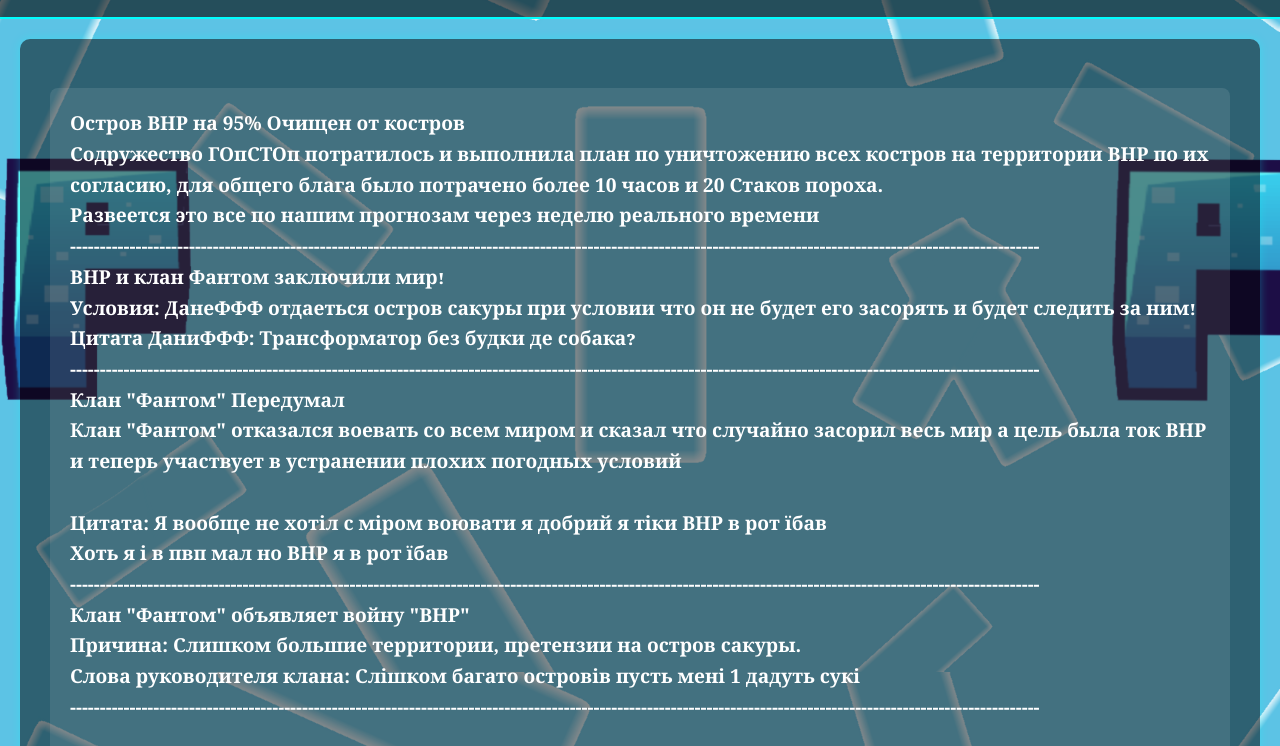
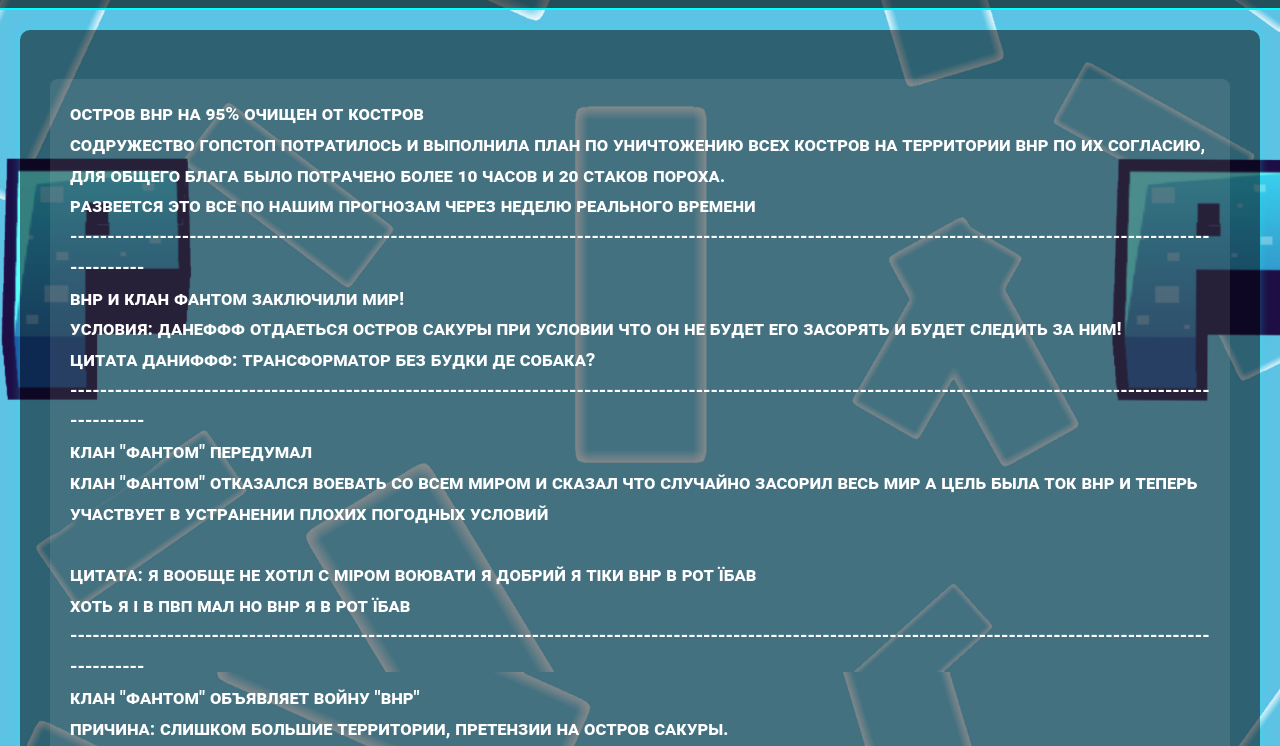
Before and after one commit to EasyMozzila/academy-site, a plain HTML site: page news.html in a window 1280 px wide. Shown: the part 128-874 px from the top of the page. Drawn offline with Linux system fonts and the light colour scheme.

Commit message:
Update style.css

```diff
--- a/style.css
+++ b/style.css
@@ -1,8 +1,8 @@
 body {
   background: url('images/bg.jpg') no-repeat center center fixed;
   background-size: cover;
-  font-family: 'Georgia', serif;
-  font-variant: small-caps;
+  font-family: 'Roboto', serif;
+  font-variant: all-small-caps;
   font-weight: 700;
   color: #ffffff;
   margin: 0;
@@ -92,8 +92,8 @@ pre {
   word-wrap: break-word;
   font-size: 1.2em;
   line-height: 1.6em;
-  font-family: 'Georgia', serif;
-  font-variant: small-caps;
+  font-family: 'Roboto', serif;
+  font-variant: all-small-caps;
   font-weight: 700;
   color: #ffffff;
   background-color: rgba(255, 255, 255, 0.1);
```
